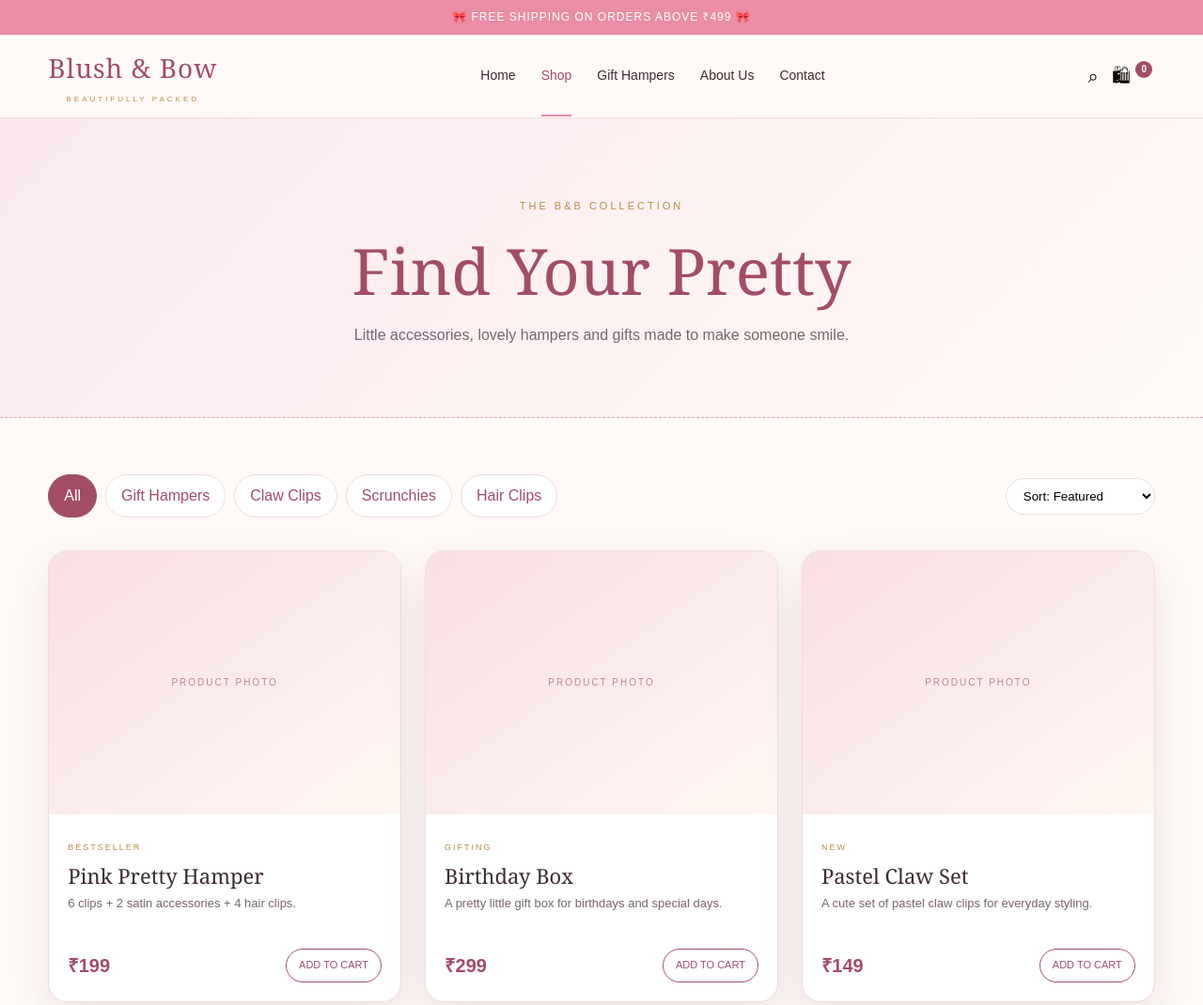
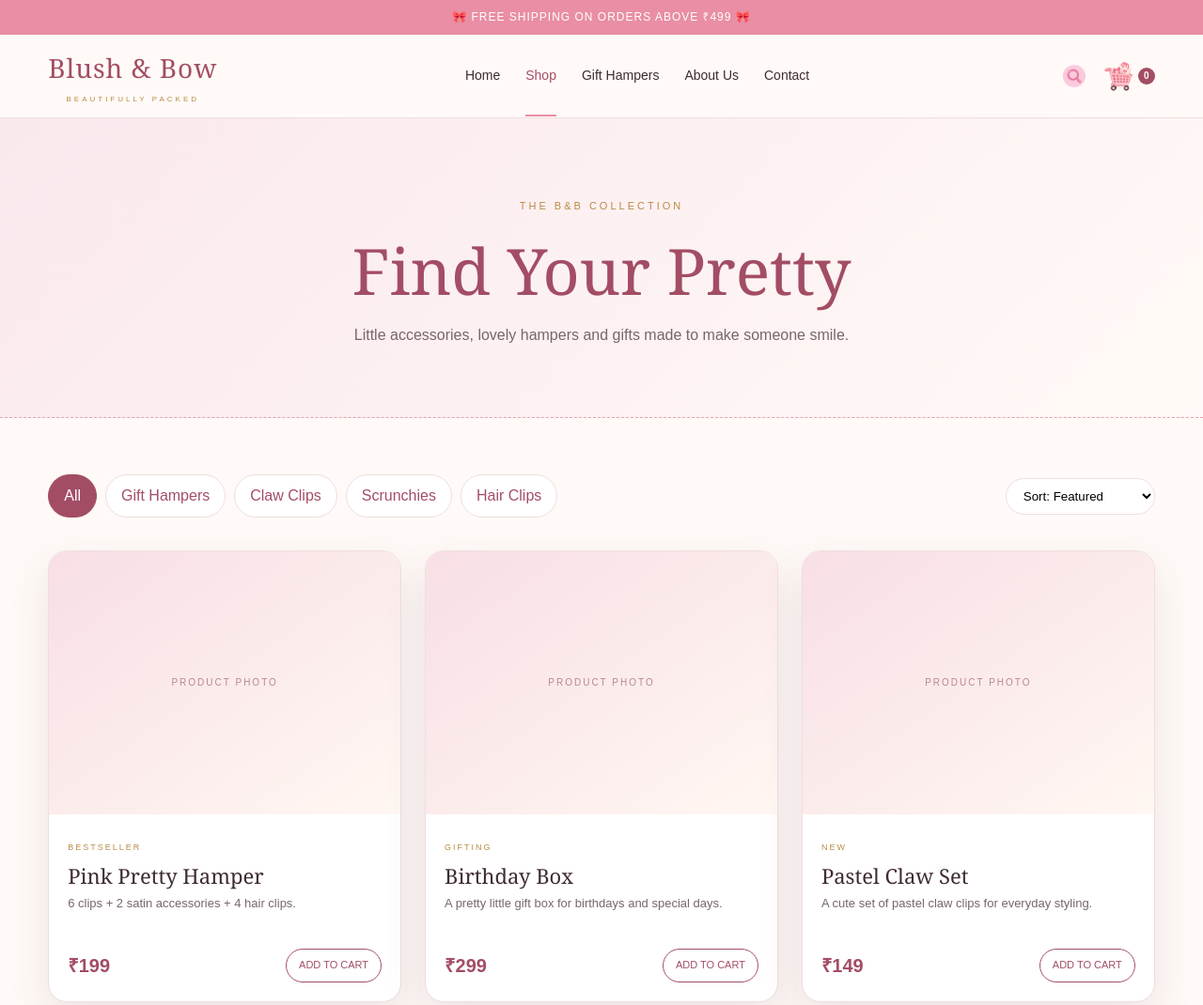
Before and after one commit to Supriya0182/BLUSH-AND-BOW, a website: page shop.html in a window 1280 px wide. Shown: the top 1070 px of the page at 94% size. Drawn offline with Linux system fonts and the light colour scheme.

Commit message:
Enhance navigation with search and updated cart icon
Added search button and updated cart button with an image.

```diff
--- a/shop.html
+++ b/shop.html
@@ -18,7 +18,23 @@
 <a href="index.html">Home</a><a class="active" href="shop.html">Shop</a>
 <a href="index.html#hampers">Gift Hampers</a><a href="index.html#about">About Us</a><a href="index.html#contact">Contact</a>
 </nav>
-<div class="nav-actions"><button>⌕</button><button class="cart-icon" onclick="location.href='cart.html'">🛍 <span data-cart-count>0</span></button></div>
+<div class="nav-actions">
+
+    <button aria-label="Search" class="image-icon-btn">
+        <img src="images/search-icon.png" alt="Search">
+    </button>
+
+
+
+    <button
+        class="cart-icon image-icon-btn"
+        aria-label="Cart"
+        onclick="location.href='cart.html'"
+    >
+        <img src="images/cart-icon.png" alt="Cart">
+        <span data-cart-count>0</span>
+    </button>
+
 </div>
 </header>
 
```
